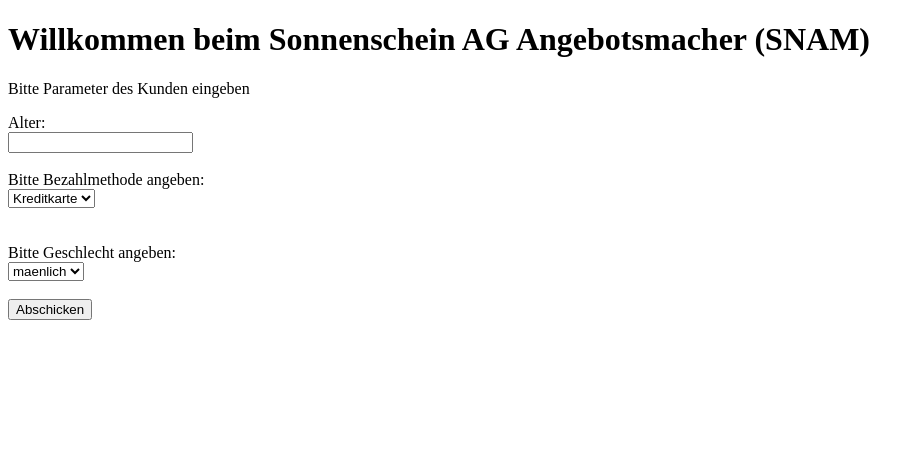
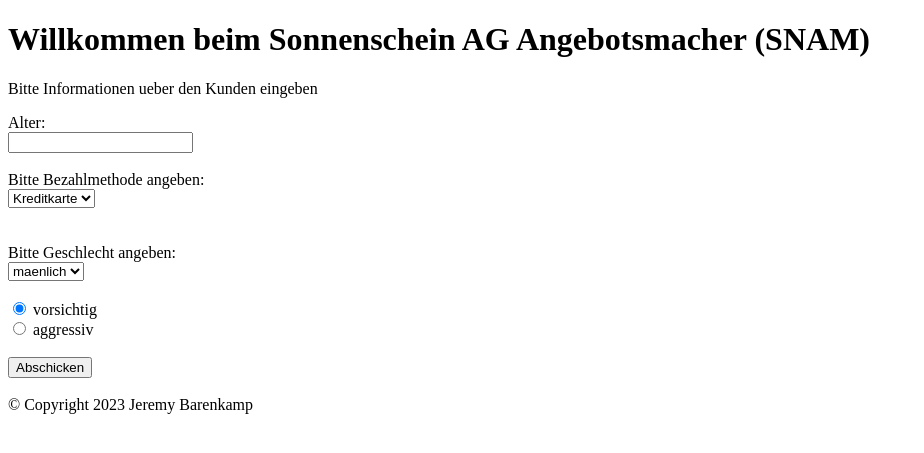
Before and after one commit to jeremistderechte/Gruppe-03---Klassifikation---Neuronales-Netz, a Flask app: page / in a window 1280 px wide. Shown: the top 453 px of the page, without its empty margins (0-924 px from the left). Run offline with Flask 2, Linux system fonts and the light colour scheme.

Commit message:
Update demo.html
Updated HTML with new added radio buttons

```diff
--- a/Demo/templates/demo.html
+++ b/Demo/templates/demo.html
@@ -2,7 +2,7 @@
 <title>Demoseite</title>
 <body>
     <h1>Willkommen beim Sonnenschein AG Angebotsmacher (SNAM)</h1>
-    <p>Bitte Parameter des Kunden eingeben</p>
+    <p>Bitte Informationen ueber den Kunden eingeben</p>
     <form method="post">
         <label for="age">Alter:</label><br>
         <input type="text" id="age" name="age"><br>
@@ -14,16 +14,23 @@
         <option value="bar">Bar</option>
         <option value="check">Check</option>
         </select>
-        <br>
-        <br>
-        <br>
+        <br><br><br>
         <label for="gender">Bitte Geschlecht angeben:</label>
         <br>
         <select name="gender" id="gender">
         <option value="male">maenlich</option>
         <option value="female">weiblich</option>
         </select>
+        <br>
+        <br>
+        <input type="radio" id="cautious" name="prediction_security" value="cautious" checked="checked">
+        <label for="cautious">vorsichtig</label>
+        <br>
+        <input type="radio" id="risky" name="prediction_security" value="risky">
+        <label for="risky">aggressiv</label>
         <br><br>
         <input type="submit" value="Abschicken">
+        <br><br>
       </form>
 </body>
+<footer>&#169; Copyright 2023 Jeremy Barenkamp</footer>
```
